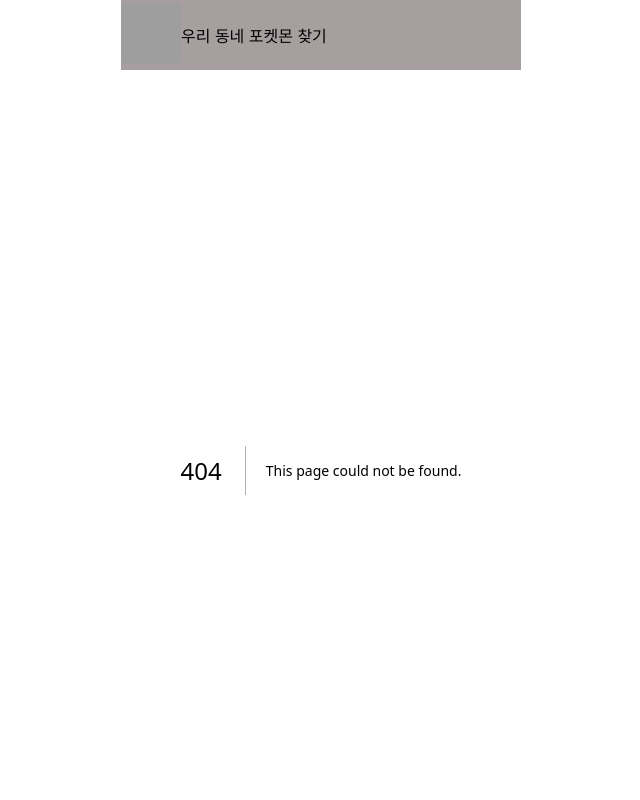
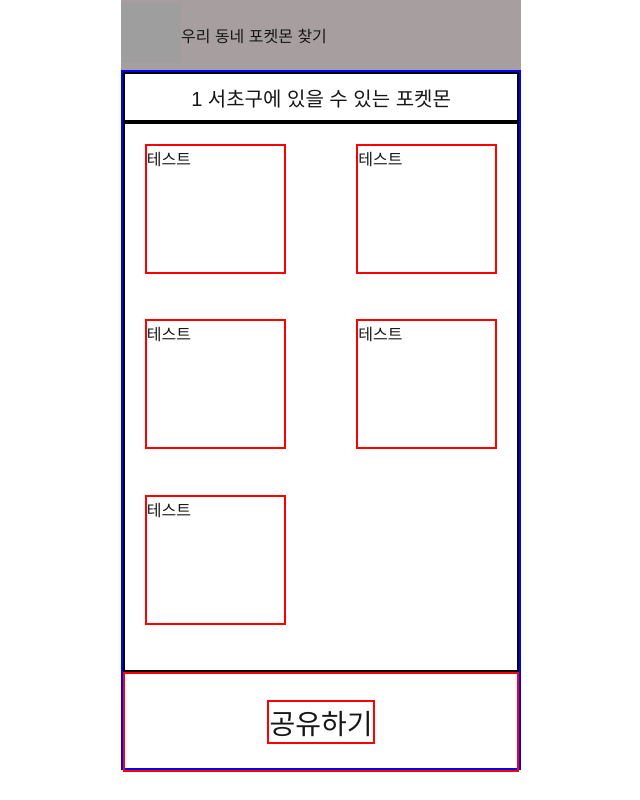
Before and after one commit to jaeho13/WhatsInYourVilage, a Next.js app in the folder pokemonmap/: page /map/1 in a window 1280 px wide. Before the commit this address had no page. Shown: the whole page, without its empty margins (319-959 px from the left). Built offline with nearby package versions, Linux system fonts and the light colour scheme; grey boxes are pictures that could not be loaded.

Commit message:
지역 페이지 디자인

```diff
--- /dev/null
+++ b/pokemonmap/src/app/map/[id]/page.module.css
@@ -0,0 +1,46 @@
+.container {
+    width: 100%;
+    height: 700px;
+    border: 2px solid blue;
+}
+
+.localeText{
+    width: 100%;
+    height: 50px;
+    font-size: 20px;
+    display: flex;
+    justify-content: center;
+    align-items: center;
+    border: 2px solid black;
+}
+
+.boxBind {
+    width: 100%;
+    height: 550px;
+    display: flex;
+    flex-wrap: wrap;
+    justify-content: space-between;
+    padding: 5%;
+    gap: 20px;
+    border: 2px solid black;
+}
+
+.infoBox {
+    width: 40%;
+    height: 130px;
+    border: 2px solid red;
+}
+
+.bottom {
+    width: 100%;
+    height: 100px;
+    border: 2px solid red;
+    display: flex;
+    justify-content: center;
+    align-items: center;
+}
+
+.shareBtn {
+    font-size: 28px;
+    border: 2px solid red;
+}
--- /dev/null
+++ b/pokemonmap/src/app/map/[id]/page.tsx
@@ -0,0 +1,24 @@
+"use client";
+
+import { useParams } from "next/navigation";
+import style from "./page.module.css";
+
+export default function Page() {
+  const { id } = useParams();
+
+  return (
+    <div className={style.container}>
+      <div className={style.localeText}>{id} 서초구에 있을 수 있는 포켓몬</div>
+      <div className={style.boxBind}>
+        <div className={style.infoBox}>테스트</div>
+        <div className={style.infoBox}>테스트</div>
+        <div className={style.infoBox}>테스트</div>
+        <div className={style.infoBox}>테스트</div>
+        <div className={style.infoBox}>테스트</div>
+      </div>
+      <div className={style.bottom}>
+        <div className={style.shareBtn}>공유하기</div>
+      </div>
+    </div>
+  );
+}
```
